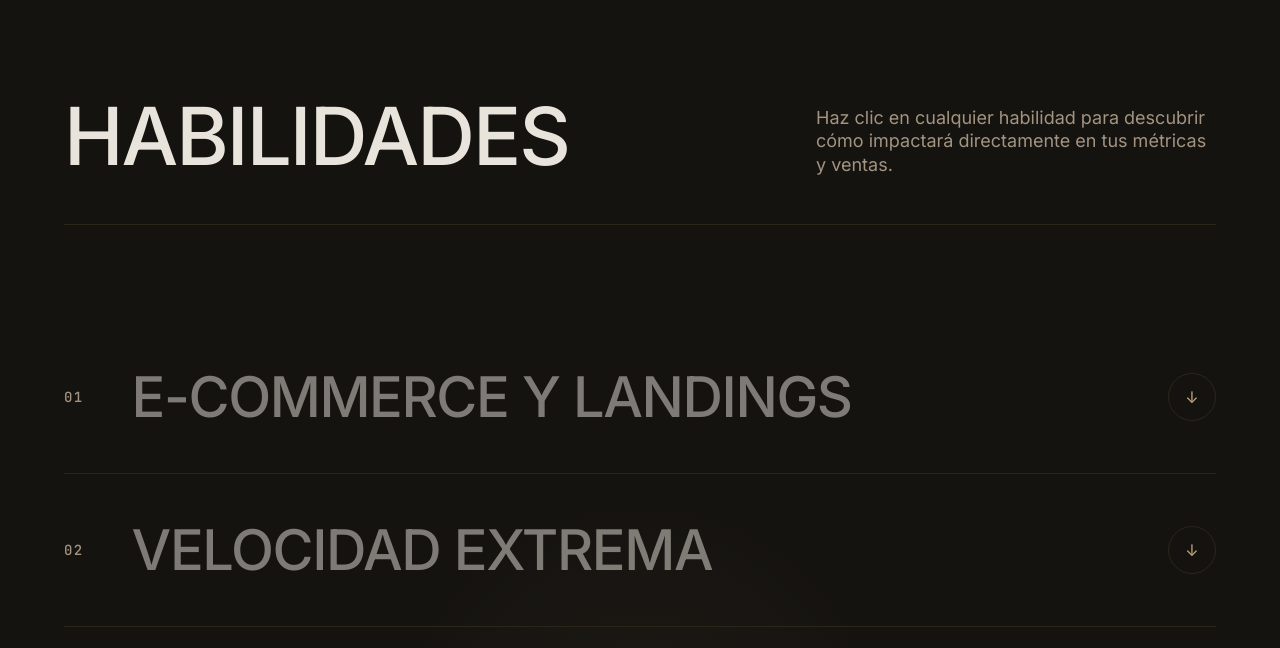
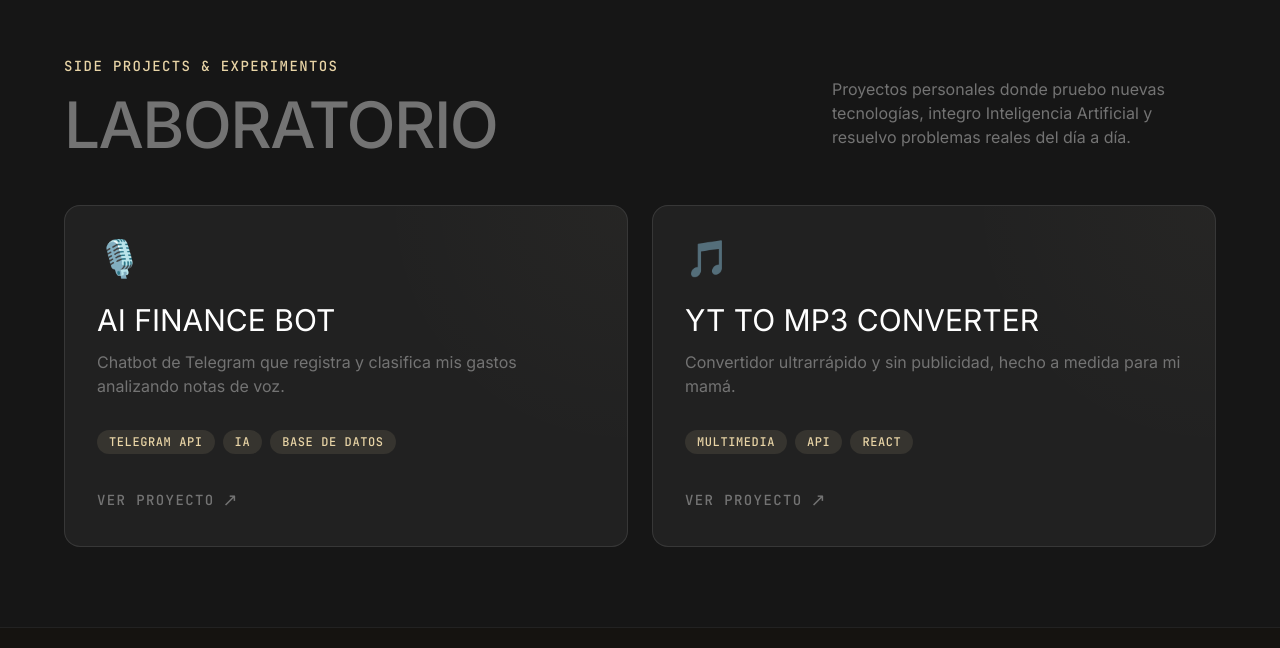
Before and after one commit to 2001mapa/portfolio_mapa, a Next.js app: page / in a window 1280 px wide. Shown: the part 3952-4600 px from the top of the page. Built offline with nearby package versions, Linux system fonts and the light colour scheme.

Commit message:
feat: Add new LabSection for personal projects

```diff
--- a/src/app/page.tsx
+++ b/src/app/page.tsx
@@ -2,6 +2,7 @@ import { ClientHero } from "@/components/ClientHero";
 import { ClientTicker } from "@/components/ClientTicker";
 import { ServicesSection } from "@/components/ServicesSection";
 import { WorkGrid } from "@/components/WorkGrid";
+import { LabSection } from "@/components/LabSection";
 import { AboutSection } from "@/components/AboutSection";
 import { AliadosSection } from "@/components/AliadosSection";
 import { ContactSection } from "@/components/ContactSection";
@@ -24,6 +25,7 @@ export default function Home() {
         <AboutSection />
         <AliadosSection />
         <WorkGrid />
+        <LabSection />
         <ServicesSection />
         <PricingSection />
         <ContactSection />
--- /dev/null
+++ b/src/components/LabSection.tsx
@@ -0,0 +1,91 @@
+"use client";
+
+import { motion } from "framer-motion";
+import Link from "next/link";
+
+const labProjects = [
+  {
+    title: "AI FINANCE BOT",
+    description: "Chatbot de Telegram que registra y clasifica mis gastos analizando notas de voz.",
+    tags: ["Telegram API", "IA", "Base de Datos"],
+    icon: "🎙️",
+    link: "#" // Se actualizará cuando el usuario proporcione el contenido
+  },
+  {
+    title: "YT TO MP3 CONVERTER",
+    description: "Convertidor ultrarrápido y sin publicidad, hecho a medida para mi mamá.",
+    tags: ["Multimedia", "API", "React"],
+    icon: "🎵",
+    link: "#" // Se actualizará cuando el usuario proporcione el contenido
+  }
+];
+
+export function LabSection() {
+  return (
+    <section id="lab" className="w-full bg-obsidian text-bone py-12 md:py-[80px]">
+      <div className="max-w-[1200px] mx-auto px-6 flex flex-col gap-12">
+        <motion.div
+          initial={{ opacity: 0, y: 20 }}
+          whileInView={{ opacity: 1, y: 0 }}
+          viewport={{ once: true, margin: "-100px" }}
+          transition={{ duration: 1, ease: "easeOut" }}
+          className="flex flex-col md:flex-row justify-between items-end gap-6"
+        >
+          <div>
+            <span className="font-[family-name:var(--font-ibm-plex-mono)] text-caption uppercase tracking-widest text-[#E8D4A6] mb-4 block">
+              Side Projects & Experimentos
+            </span>
+            <h2 className="text-[40px] md:text-[64px] leading-[1.0] font-medium tracking-tight text-slate font-[family-name:var(--font-abc-gravity-variable)] uppercase">
+              LABORATORIO
+            </h2>
+          </div>
+          <p className="font-[family-name:var(--font-die-grotesk-b)] text-slate max-w-sm pb-2 text-sm md:text-base">
+            Proyectos personales donde pruebo nuevas tecnologías, integro Inteligencia Artificial y resuelvo problemas reales del día a día.
+          </p>
+        </motion.div>
+
+        <div className="grid grid-cols-1 md:grid-cols-2 gap-6 w-full">
+          {labProjects.map((project, index) => (
+            <motion.div
+              key={index}
+              initial={{ opacity: 0, y: 30 }}
+              whileInView={{ opacity: 1, y: 0 }}
+              viewport={{ once: true, margin: "-100px" }}
+              transition={{ duration: 0.6, delay: index * 0.1 }}
+              className="group bg-white/5 border border-white/10 rounded-2xl p-8 md:hover:bg-white/10 md:hover:border-[#E8D4A6]/30 transition-all duration-300 relative overflow-hidden"
+            >
+              {/* Radial gradient background to avoid blur GPU overdraw */}
+              <div className="absolute top-0 right-0 w-64 h-64 bg-[radial-gradient(circle_at_top_right,rgba(232,212,166,0.05)_0,transparent_70%)] pointer-events-none transition-opacity duration-300 opacity-50 group-hover:opacity-100"></div>
+
+              <div className="text-4xl mb-6 relative z-10">{project.icon}</div>
+
+              <h3 className="font-[family-name:var(--font-die-grotesk-b)] text-2xl md:text-3xl uppercase text-white mb-3 relative z-10">
+                {project.title}
+              </h3>
+              <p className="text-slate font-[family-name:var(--font-die-grotesk-b)] mb-8 h-auto min-h-[3rem] relative z-10">
+                {project.description}
+              </p>
+
+              <div className="flex flex-wrap gap-2 mb-8 relative z-10">
+                {project.tags.map((tag, i) => (
+                  <span key={i} className="text-xs font-[family-name:var(--font-ibm-plex-mono)] text-[#E8D4A6] bg-[#E8D4A6]/10 px-3 py-1 rounded-full uppercase tracking-wider">
+                    {tag}
+                  </span>
+                ))}
+              </div>
+
+              <div className="relative z-10 inline-block">
+                <a
+                  href={project.link}
+                  className="inline-flex items-center gap-2 font-[family-name:var(--font-ibm-plex-mono)] text-sm uppercase tracking-widest text-slate md:hover:text-[#E8D4A6] transition-colors active:scale-95 active:text-[#E8D4A6]"
+                >
+                  Ver Proyecto <span className="text-lg">↗</span>
+                </a>
+              </div>
+            </motion.div>
+          ))}
+        </div>
+      </div>
+    </section>
+  );
+}
```
